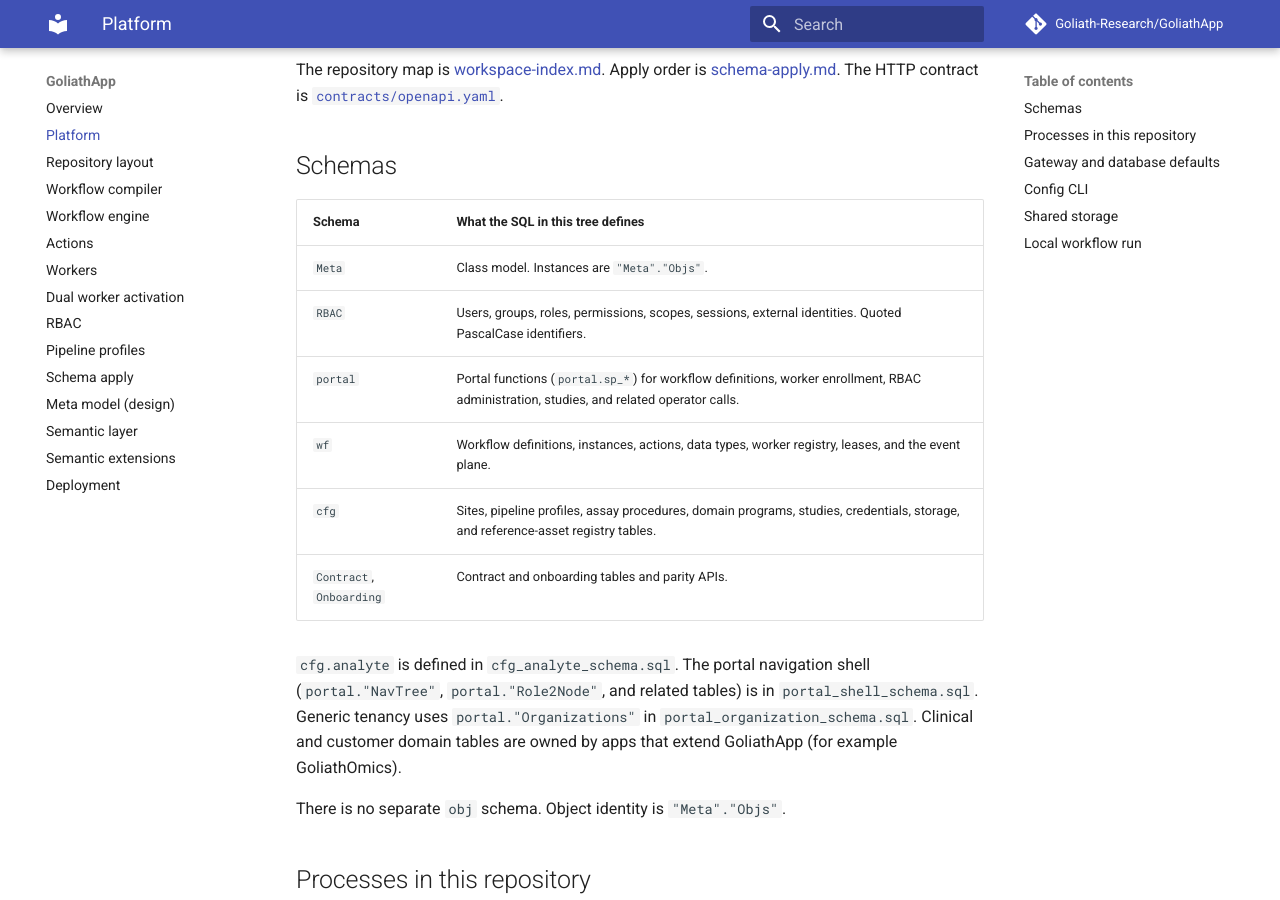
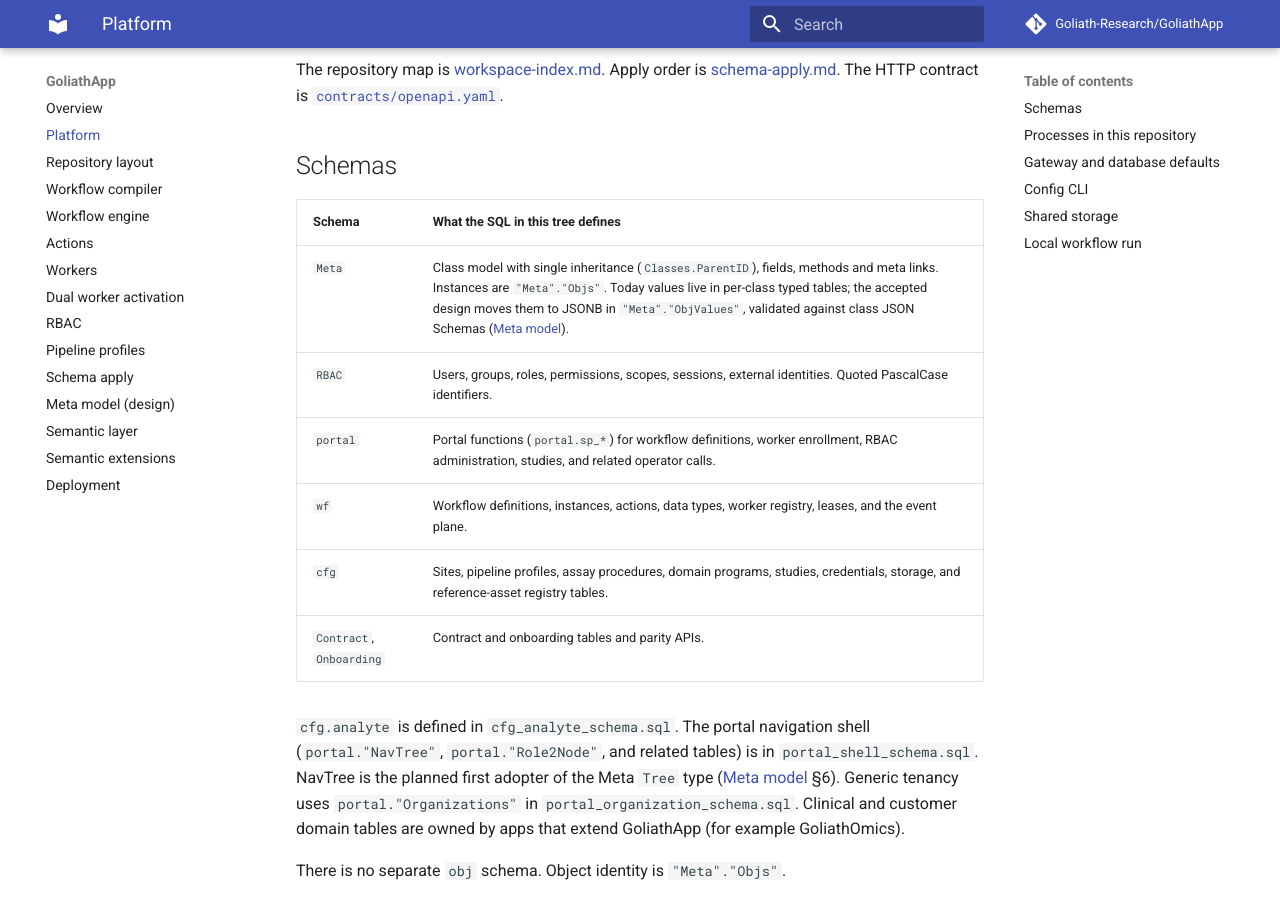
Before and after one commit to Goliath-Research/GoliathApp, an MkDocs documentation site: the page built from docs/platform.md, in a window 1280 px wide and 900 px high, scrolled down 241 px. Built offline with MkDocs 1.6.1 and Material for MkDocs 9.7.7, drawn with Linux system fonts in a browser that asks for light colours; comment, search, counter and statistics services are not loaded.

Commit message:
docs: align platform/rbac/actions/semantic docs with Meta model design

```diff
--- a/docs/platform.md
+++ b/docs/platform.md
@@ -8,14 +8,14 @@ The repository map is [workspace-index.md](workspace-index.md). Apply order is [
 
 | Schema | What the SQL in this tree defines |
 |--------|-----------------------------------|
-| `Meta` | Class model. Instances are `"Meta"."Objs"`. |
+| `Meta` | Class model with single inheritance (`Classes.ParentID`), fields, methods and meta links. Instances are `"Meta"."Objs"`. Today values live in per-class typed tables; the accepted design moves them to JSONB in `"Meta"."ObjValues"`, validated against class JSON Schemas ([Meta model](meta-model.md)). |
 | `RBAC` | Users, groups, roles, permissions, scopes, sessions, external identities. Quoted PascalCase identifiers. |
 | `portal` | Portal functions (`portal.sp_*`) for workflow definitions, worker enrollment, RBAC administration, studies, and related operator calls. |
 | `wf` | Workflow definitions, instances, actions, data types, worker registry, leases, and the event plane. |
 | `cfg` | Sites, pipeline profiles, assay procedures, domain programs, studies, credentials, storage, and reference-asset registry tables. |
 | `Contract`, `Onboarding` | Contract and onboarding tables and parity APIs. |
 
-`cfg.analyte` is defined in `cfg_analyte_schema.sql`. The portal navigation shell (`portal."NavTree"`, `portal."Role2Node"`, and related tables) is in `portal_shell_schema.sql`. Generic tenancy uses `portal."Organizations"` in `portal_organization_schema.sql`. Clinical and customer domain tables are owned by apps that extend GoliathApp (for example GoliathOmics).
+`cfg.analyte` is defined in `cfg_analyte_schema.sql`. The portal navigation shell (`portal."NavTree"`, `portal."Role2Node"`, and related tables) is in `portal_shell_schema.sql`. NavTree is the planned first adopter of the Meta `Tree` type ([Meta model](meta-model.md) §6). Generic tenancy uses `portal."Organizations"` in `portal_organization_schema.sql`. Clinical and customer domain tables are owned by apps that extend GoliathApp (for example GoliathOmics).
 
 There is no separate `obj` schema. Object identity is `"Meta"."Objs"`.
 
```
Also changed, not shown: README.md (+1 -1 lines), docs/actions.md (+2 -0 lines), docs/rbac.md (+1 -1 lines), docs/semantic-extensions.md (+1 -1 lines), docs/semantic-layer.md (+4 -4 lines).
